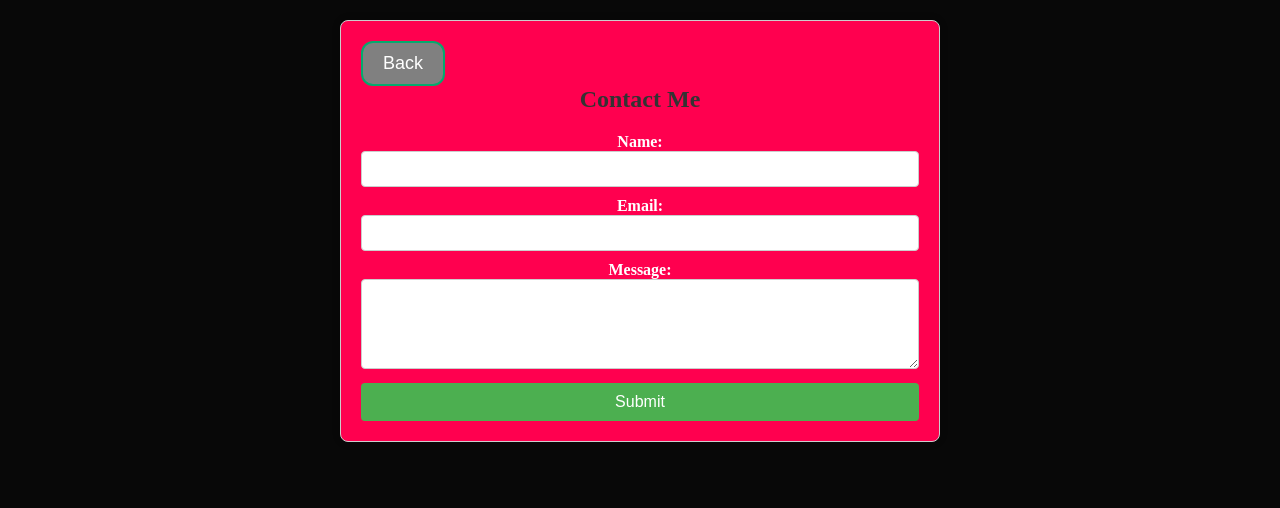
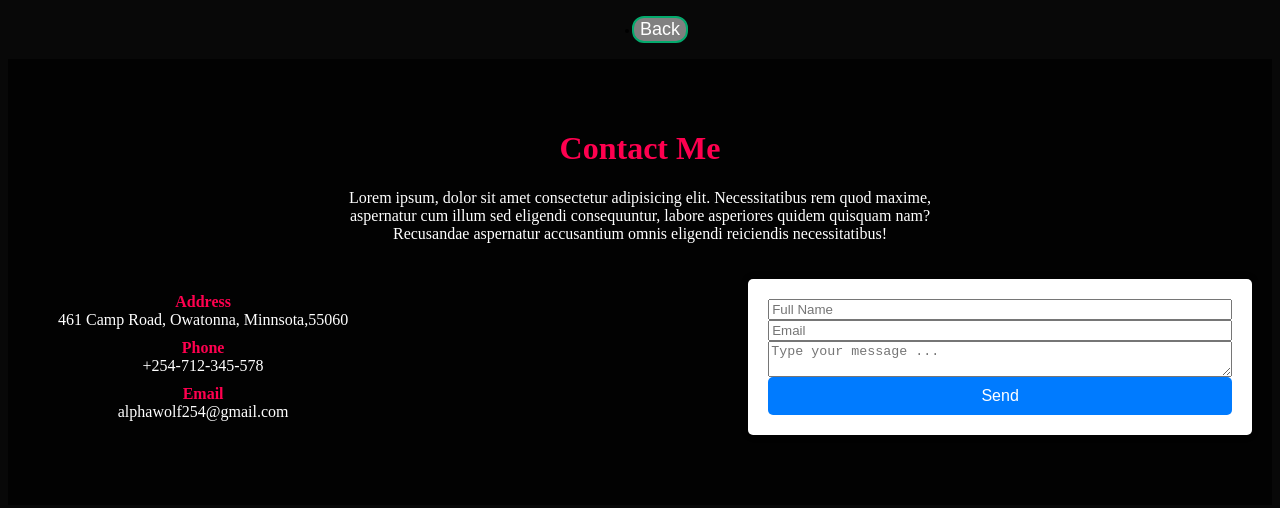
Before and after one commit to Alphawolf781/My_personal_Website, a plain HTML site: page contact.html in a window 1280 px wide. Drawn offline with Linux system fonts and the light colour scheme.

Commit message:
modified Files to finish project

```diff
--- a/contact.html
+++ b/contact.html
@@ -4,9 +4,9 @@
     <meta charset="UTF-8">
     <meta name="viewport" content="width=device-width, initial-scale=1.0">
     <title>Contact Form</title>
-    <link rel="stylesheet" href="csscontact.css"> <!-- Optional: Link to CSS file for styling -->
-</head>
+    <link rel="stylesheet" href="csscontact.css">
 <body>
+
     <div class="container">
         <nav>
             <ul>
@@ -15,24 +15,30 @@
                 </button>
             </ul>
         </nav>
-        <h2>Contact Me</h2>
-        <form id="contactForm">
-            <div>
-                <label for="name">Name:</label>
-                <input type="text" id="name" name="name" required>
+
+        <div class="contact-section">
+            <div class="class-info">
+        <h1><span>Contact Me</span></h1>
+        <p>Lorem ipsum, dolor sit amet consectetur adipisicing elit. Necessitatibus rem quod maxime,<br> aspernatur cum illum sed eligendi consequuntur, labore asperiores quidem quisquam nam?<br> Recusandae aspernatur accusantium omnis eligendi reiciendis necessitatibus!</p>
+        <div class="contact-container">
+        <div class="contact-details">
+            <p><strong><span>Address</span></strong><br>461 Camp Road, Owatonna, Minnsota,55060</p>
+            <p><strong><span>Phone</span></strong><br>+254-712-345-578</p>
+            <p><strong><span>Email</span></strong><br>alphawolf254@gmail.com</p>
+        </div>
+            <div class="contact-form">
+                <form action="#" method="post">
+                    <input type="text"name= "Name" placeholder="Full Name" required>
+                    <input type="Email"name= "Email" placeholder="Email" required>
+                    <textarea name="message" placeholder="Type your message ..." required></textarea>
+                    <button type="submit">Send</button>
+                </form>
             </div>
-            <div>
-                <label for="email">Email:</label>
-                <input type="email" id="email" name="email" required>
-            </div>
-            <div>
-                <label for="message">Message:</label>
-                <textarea id="message" name="message" rows="4" required></textarea>
-            </div>
-            <button type="submit">Submit</button>
-        </form>
-    </div>
 
-    <script src="script.js"></script> <!-- Link to JavaScript file for form handling -->
+</div>
+</div>
+</div>
+
+    <script src="script.js"></script>
 </body>
 </html>
--- a/csscontact.css
+++ b/csscontact.css
@@ -3,92 +3,87 @@ body {
     color: #fff;
     text-align: center;
 }
-/* styles.css */
-
-/* Reset default styles */
-* {
-    margin: 0;
-    padding: 0;
-    box-sizing: border-box;
+.contact-section {
+    background-color: rgba(0, 0, 0, 0.7);
+    color: white;
+    padding: 50px 0;
+    text-align: center;
 }
 
-/* Basic styling for the container */
-.container {
-    max-width: 600px;
-    margin: 20px auto;
-    padding: 20px;
-    border: 1px solid #ccc;
-    border-radius: 8px;
-    background-color: #ff004f;
-    box-shadow: 0 0 10px rgba(0, 0, 0, 0.1);
+.contact-container{
+display: flex;
+justify-content: center;
+align-items: center;
+padding: 20px;
 }
 
-/* Heading style */
-h2 {
-    text-align: center;
-    margin-bottom: 20px;
-    color: #333;
+.contact-info {
+    flex: 1;
+    padding: 20px;
 }
 
-/* Form styling */
-form {
-    display: grid;
-    gap: 10px;
+.contact h1 {
+    font-size:2em;
+    margin-bottom:20px ;
+}
+.contact-info p {
+    font-size: 1.2em;
+    margin-bottom: 10px;
+
+}
+.contact-details p {
+    margin: 10px 0;
+    margin-left: 30px;
+
+}
+.contact-form{
+    flex: 1;
+    margin-left: 400px;
+    padding: 20px;
+    background-color: white;
+    color: black;
+    border-radius: 5px;
+    box-shadow: 0 0 10px rgba(0, 0, 0, 0.1);
+    -webkit-border-radius: 5px;
+    -moz-border-radius: 5px;
+    -ms-border-radius: 5px;
+    -o-border-radius: 5px;
 }
 
-/* Label styling */
-label {
-    font-weight: bold;
+.contact-form form {
+    display: flex;
+    flex-direction: column;
 }
 
-/* Input and textarea styling */
-input[type="text"],
-input[type="email"],
-textarea {
-    width: 100%;
-    padding: 8px;
-    font-size: 16px;
+.contact-form input
+.contact-form textarea {
+    margin-bottom: 10px;
+    padding: 10px;
     border: 1px solid #ccc;
-    border-radius: 4px;
+    border-radius: 5px;
+    -webkit-border-radius: 5px;
+    -moz-border-radius: 5px;
+    -ms-border-radius: 5px;
+    -o-border-radius: 5px;
+    font-size: 1em;
 }
 
-textarea {
-    resize: vertical; /* Allow vertical resizing of textarea */
+.contact-form button {
+    padding: 10px;
+    border: none;
+    border-radius: 5px;
+    -webkit-border-radius: 5px;
+    -moz-border-radius: 5px;
+    -ms-border-radius: 5px;
+    -o-border-radius: 5px;
+    background-color: #007bff;
+    color: white;
+    font-size: 1em;
+    cursor: pointer;
 }
 
-/* Button styling */
-button[type="submit"] {
-    background-color: #4CAF50;
-    color: white;
-    border: none;
-    padding: 10px 20px;
-    font-size: 16px;
-    cursor: pointer;
-    border-radius: 4px;
-}
-
-button[type="submit"]:hover {
-    background-color: #45a049;
-}
-
-/* Optional: Responsive design */
-@media (max-width: 600px) {
-    .container {
-        width: 90%;
-    }
-}
-nav {
-    display: flex;
-    align-items: center;
-    justify-content: space-between;
-    flex-wrap: wrap;
-    size: 10px;
-}
-
-nav ul li {
-    display: inline-block;
-    list-style: none;
-    margin: 10px 20px;
+.contact-form button:hover {
+    background-color: #0056b3;
 }
 
 nav ul li a {
@@ -98,17 +93,17 @@ nav ul li a {
     position: relative;
 }
 
-nav ul li  a::after{
+.container nav ul li  a::after{
     content:'';
     width: 0;
     height: 3px;
     background: #ff004f;
     position: absolute;
     left:0;
-    bottom: -6px;
+    bottom: -2px;
 }
 
-nav ul li a:hover::after{
+.container nav ul li a:hover::after{
     width: 100%;
     transition: 0.5s;
     -webkit-transition: 0.5s;
@@ -116,7 +111,6 @@ nav ul li a:hover::after{
     -ms-transition: 0.5s;
     -o-transition: 0.5s;
 }
-
 button {
     background-color: gray;
     color: black;
@@ -127,3 +121,6 @@ button {
     -ms-border-radius: 12px;
     -o-border-radius: 12px;
 }
+span {
+    color: #ff004f;
+}
--- a/style.css
+++ b/style.css
@@ -10,7 +10,7 @@ font-family: 'poppins', sans-serif;
 box-sizing: border-box;
 }
 
-#header {
+body {
     width: 100%;
     height: 100vh;
     background-image: url(./assets/image.png);
@@ -61,7 +61,7 @@ nav ul li a:hover::after{
 .header-text {
     margin-top: 10%;
     font-size: 30px;
-    margin-left: 0%;
+    margin-left: -8%;
 }
 
 .header-text h1 {
@@ -73,3 +73,12 @@ nav ul li a:hover::after{
 .header-text h1 span {
     color: #ff004f;
 }
+.header-text h3 {
+    margin-right: 20%;
+}
+.container nav span {
+    color: #ff004f;
+    font-size: 50px;
+    margin-left: -30%;
+    text-decoration: underline ;
+}
```
Also changed, not shown: about.html (+1 -4 lines), index.html (+5 -11 lines).
